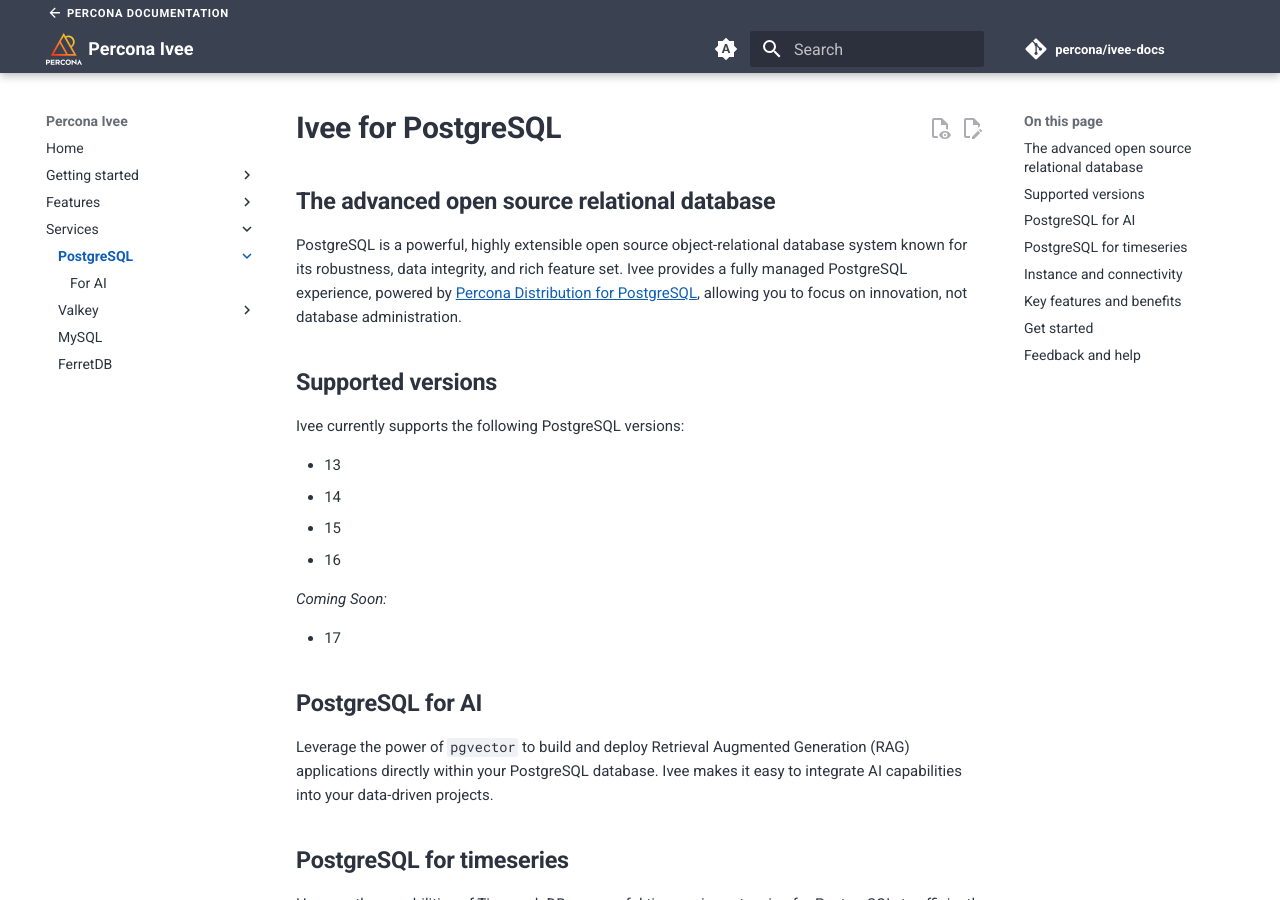
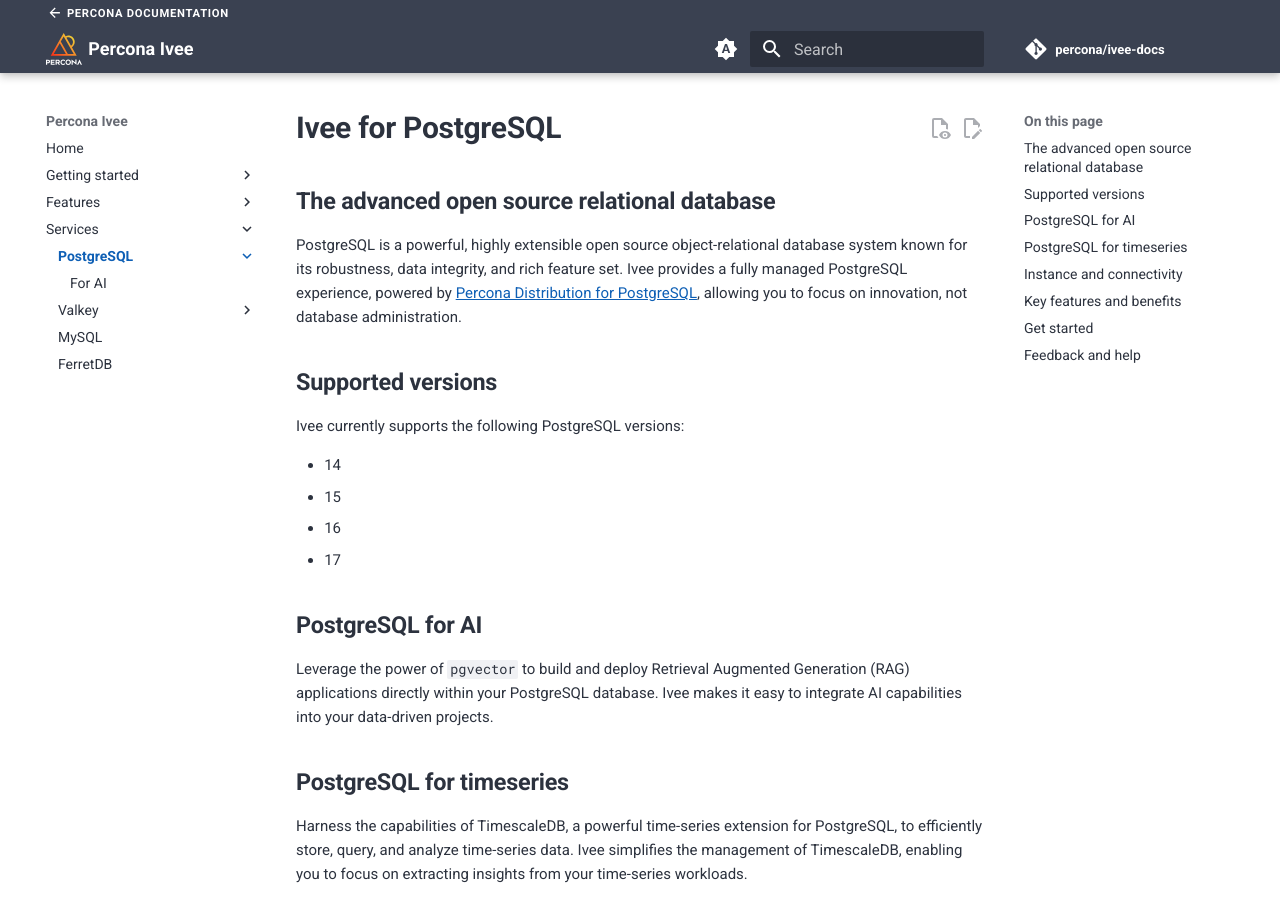
Before and after one commit to percona/ivee-docs, an MkDocs documentation site: the page built from docs/services/postgresql.md, in a window 1280 px wide and 900 px high. Built offline with MkDocs 1.6.1 and Material for MkDocs 9.7.7, drawn with Linux system fonts in a browser that asks for light colours; nearby versions of some CDN libraries; some web fonts are replaced; comment, search, counter and statistics services are not loaded.

Commit message:
Update postgresql.md - add version 17

```diff
--- a/docs/services/postgresql.md
+++ b/docs/services/postgresql.md
@@ -11,13 +11,9 @@ allowing you to focus on innovation, not database administration.
 
 Ivee currently supports the following PostgreSQL versions:
 
-* 13
 * 14
 * 15
 * 16
-
-*Coming Soon:*
-
 * 17
 
 ## PostgreSQL for AI
```
